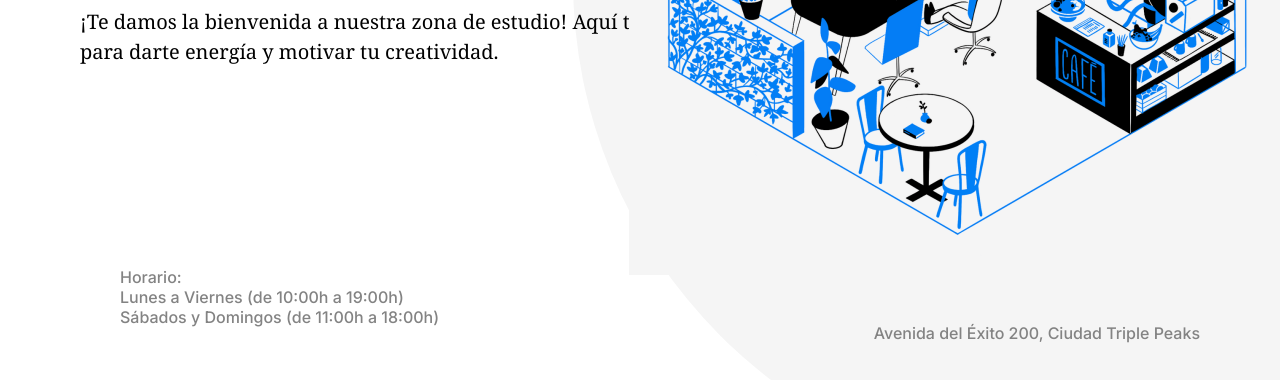
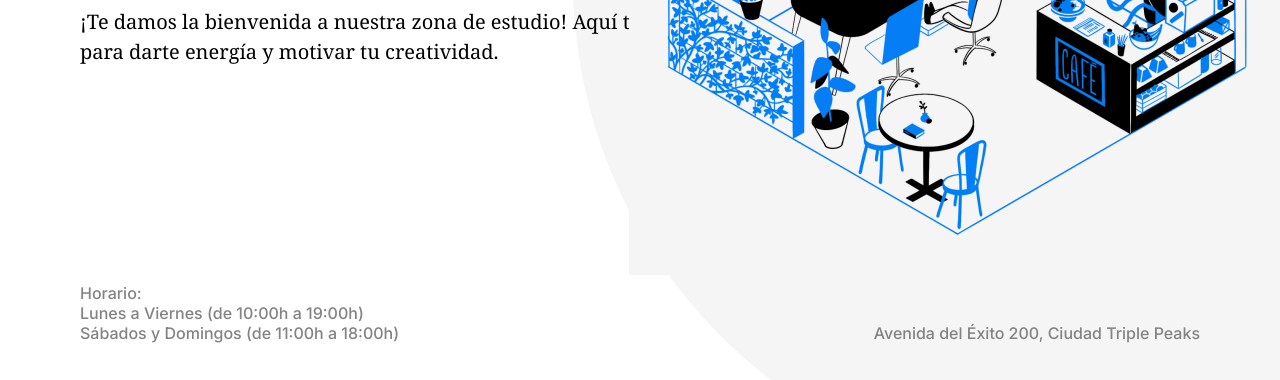
Before and after one commit to Gazthly/web_project_coffeeshop, a plain HTML site: page index.html in a window 1280 px wide. Shown: the part 417-797 px from the top of the page. Drawn offline with Linux system fonts and the light colour scheme.

Commit message:
Correccion de error header__footer

```diff
--- a/index.html
+++ b/index.html
@@ -55,18 +55,20 @@
           src="/images/inside_coffee_shop.png"
         />
         <div class="header__footer">
-          <ul>
-            <li class="header__paragraph">Horario:</li>
-            <li class="header__paragraph">
+          <div>
+            <p class="header__paragraph">Horario:</p>
+            <p class="header__paragraph">
               Lunes a Viernes (de 10:00h a 19:00h)
-            </li>
-            <li class="header__paragraph">
+            </p>
+            <p class="header__paragraph">
               Sábados y Domingos (de 11:00h a 18:00h)
-            </li>
-          </ul>
-          <p class="header__paragraph">
-            Avenida del Éxito 200, Ciudad Triple Peaks
-          </p>
+            </p>
+          </div>
+          <div>
+            <p class="header__paragraph">
+              Avenida del Éxito 200, Ciudad Triple Peaks
+            </p>
+          </div>
         </div>
       </header>
       <main class="content">
--- a/pages/index.css
+++ b/pages/index.css
@@ -103,6 +103,7 @@ p {
   line-height: 20px;
   color: #838383;
   display: flex;
+  align-items: flex-end;
   justify-content: space-between;
   margin-top: auto;
   margin-left: 80px;
@@ -115,9 +116,6 @@ p {
   font-size: 16px;
   line-height: 20px;
   color: #838383;
-  display: flex;
-  align-items: flex-end;
-  justify-content: space-between;
   z-index: 2;
   margin-right: 80px;
 }
```
